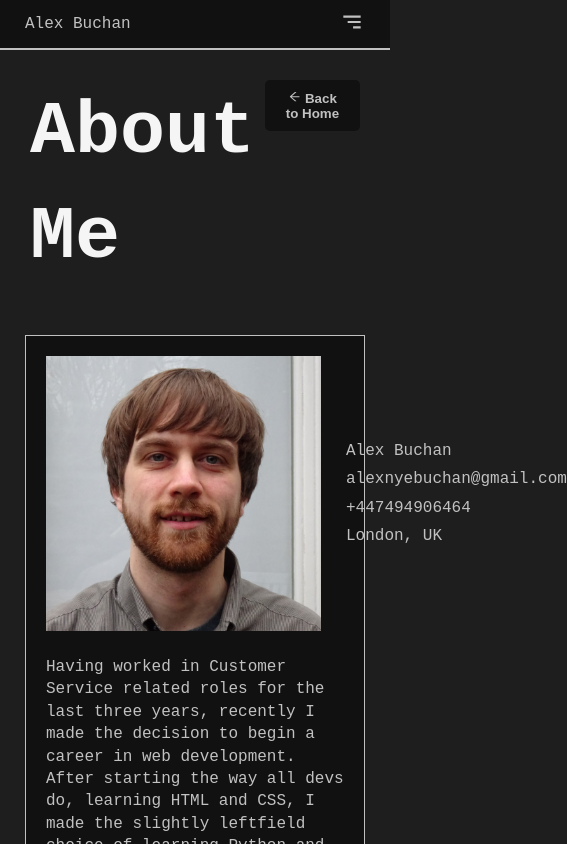
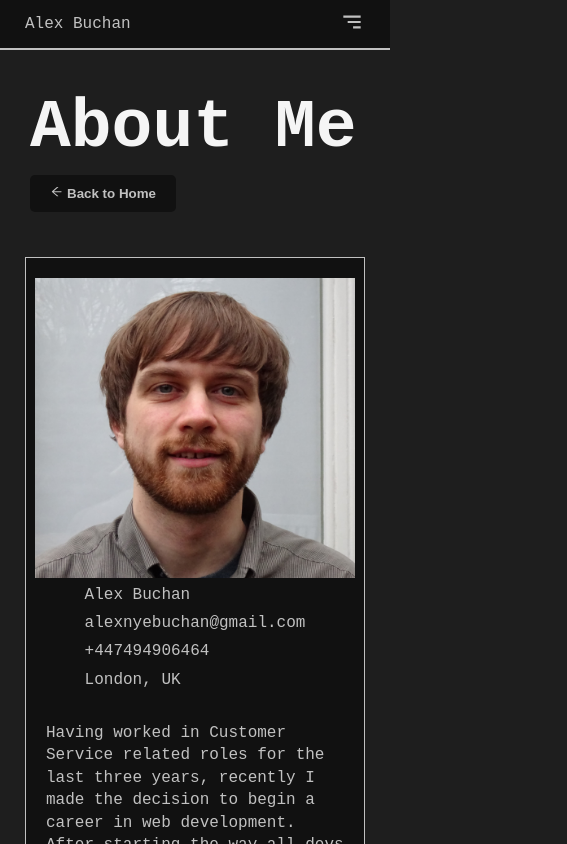
Before and after one commit to alexnyebuchan/alex-buchan-frontend, a Next.js app: page /about in a window 390 px wide. Shown: the top 844 px of the page, 567 px wide, since content can reach past the window. Built offline with nearby package versions, Linux system fonts and the light colour scheme; a web font is replaced by a local one.

Commit message:
fixed phone dispaly

```diff
--- a/styles/Hero.module.css
+++ b/styles/Hero.module.css
@@ -42,3 +42,9 @@
 .techGroup:hover .techInfo {
   display: block;
 }
+
+@media (max-width: 500px) {
+  .hero {
+    flex-direction: column;
+  }
+}
--- a/styles/about.module.css
+++ b/styles/about.module.css
@@ -20,7 +20,7 @@
 }
 
 .profile {
-  max-width: 300px;
+  max-width: 320px;
   height: auto;
   max-height: 300px;
   padding-right: 25px;
@@ -47,3 +47,15 @@
   justify-content: center;
   align-items: center;
 }
+
+@media (max-width: 500px) {
+  .aboutHero {
+    flex-direction: column;
+  }
+  .profileSection {
+    flex-direction: column;
+  }
+  .profile {
+    padding-right: 0;
+  }
+}
--- a/styles/contact.module.css
+++ b/styles/contact.module.css
@@ -5,3 +5,9 @@
   height: auto;
   margin-bottom: 25px;
 }
+
+@media (max-width: 500px) {
+  .contactHero {
+    flex-direction: column;
+  }
+}
--- a/styles/globals.css
+++ b/styles/globals.css
@@ -25,7 +25,7 @@ body {
 }
 
 h1 {
-  font-size: 75px;
+  font-size: 68px;
   color: var(--highlight-color);
 }
 
```
Also changed, not shown: styles/ThemeSelector.module.css (+7 -0 lines).
